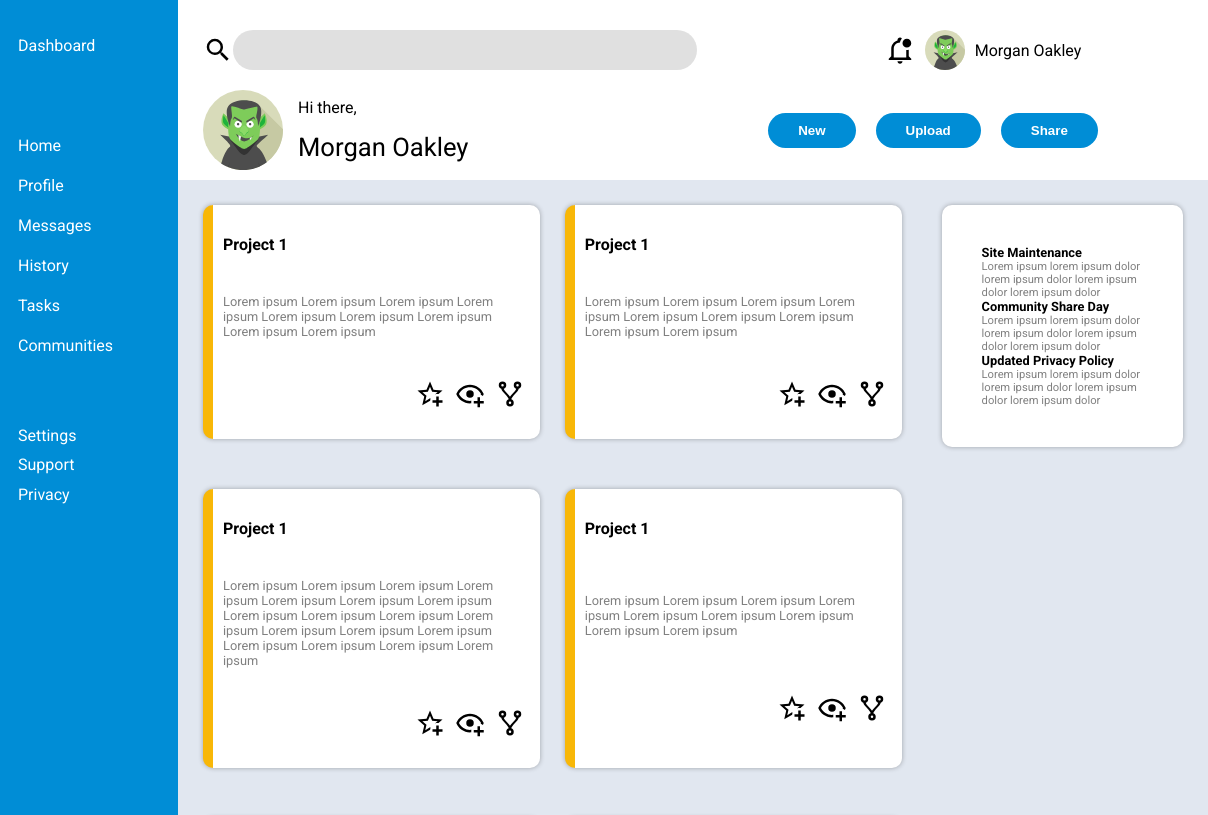
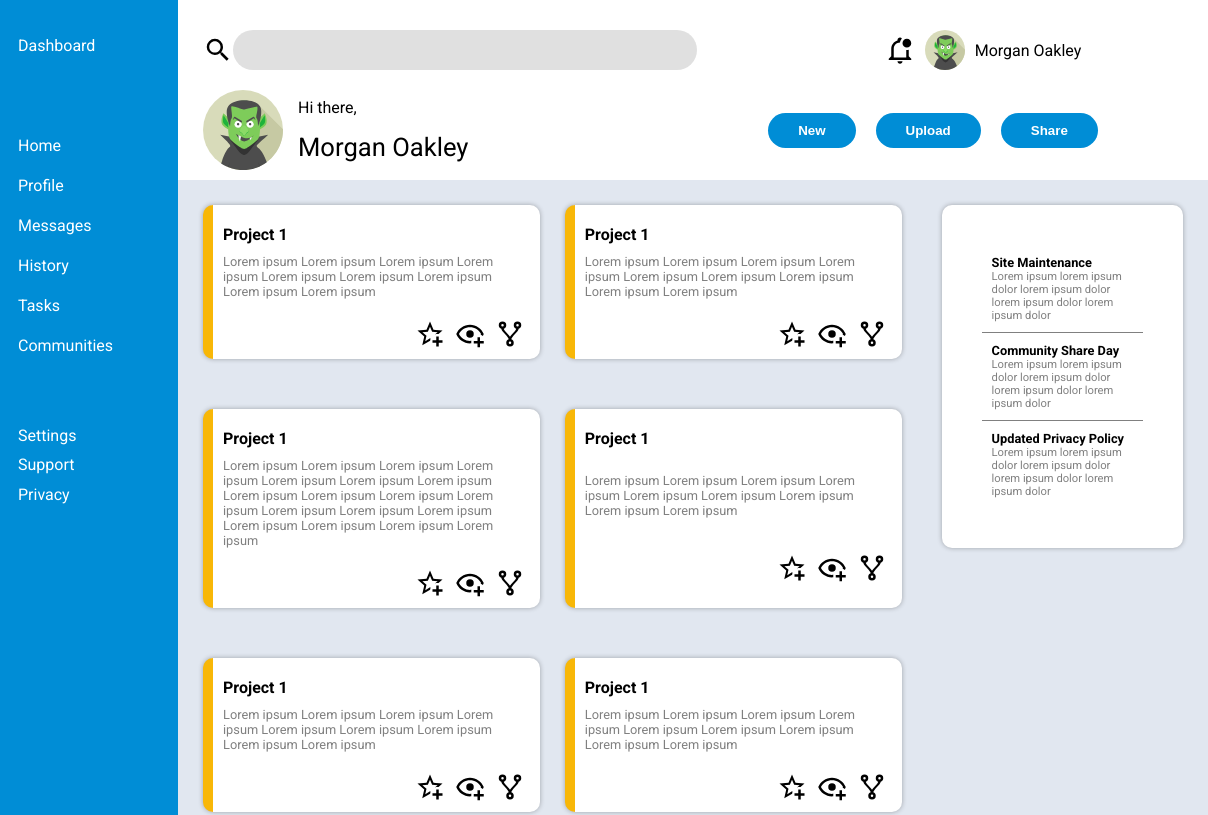
Before and after one commit to nahidreza99/TOP-Admin-Dashboard, a plain HTML site: page index.html in a window 1280 px wide. Shown: the top 815 px of the page, 72-1280 px from the left. Drawn offline with Linux system fonts and the light colour scheme.

Commit message:
Announcements

```diff
--- a/styles.css
+++ b/styles.css
@@ -147,20 +147,19 @@ header .hero>span:last-child{
     border-radius: 10px;
     box-shadow: 0px 0px 5px 0px rgba(0,0,0,0.3);
     display: grid;
-    justify-content: space-around;
 }
 
 #projects .project-item .title{
     font-size: 1rem;
     font-weight: bold;
+    margin: 10px 0;
 }
 
 #projects .project-item .body{
     font-size: 0.8rem;
     color: gray;
-    max-height: 90px;
+    max-height: 115px;
     overflow: hidden;
-    justify-self: flex-start;
 }
 
 #projects .project-item .btn-group{
@@ -168,15 +167,14 @@ header .hero>span:last-child{
     display: grid;
     justify-content: flex-end;
     grid-template-columns: auto auto auto;
+    padding: 20px 0 0 0;
+    justify-self: flex-end;
 }
 
 #projects .project-item .btn-group>*{
     padding: 0 5px;
 }
 
-#projects .project-item>*{
-    margin: 20px 0;
-}
 
 #announcements{
     grid-column-start: 2;
@@ -206,3 +204,11 @@ header .hero>span:last-child{
     font-size: 0.7rem;
     word-spacing: 80%;
 }
+
+#announcements .item{
+    padding: 10px;
+}
+
+#announcements>div:nth-of-type(1), #announcements>div:nth-of-type(2){
+    border-bottom: 1px solid gray;
+}
```
